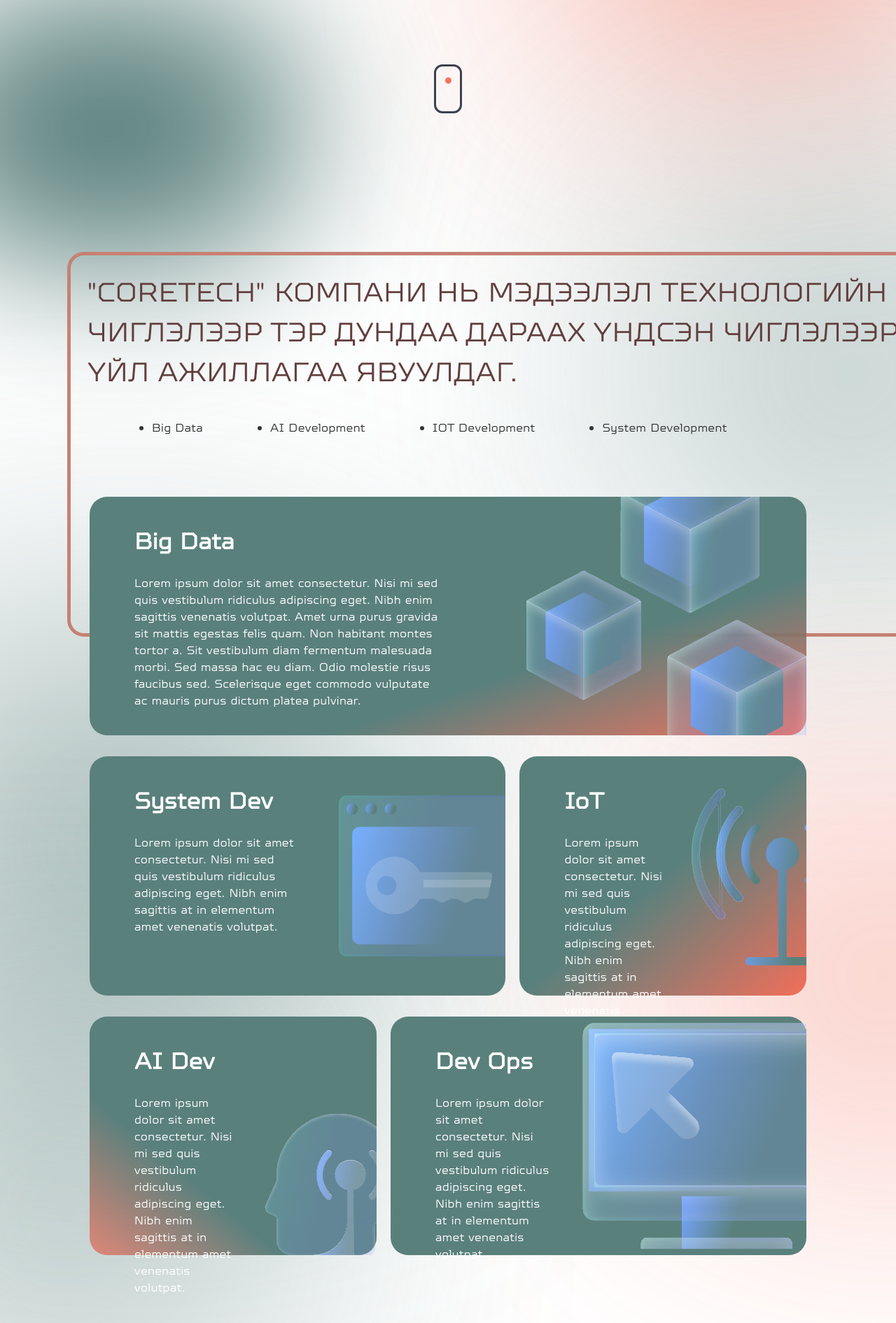
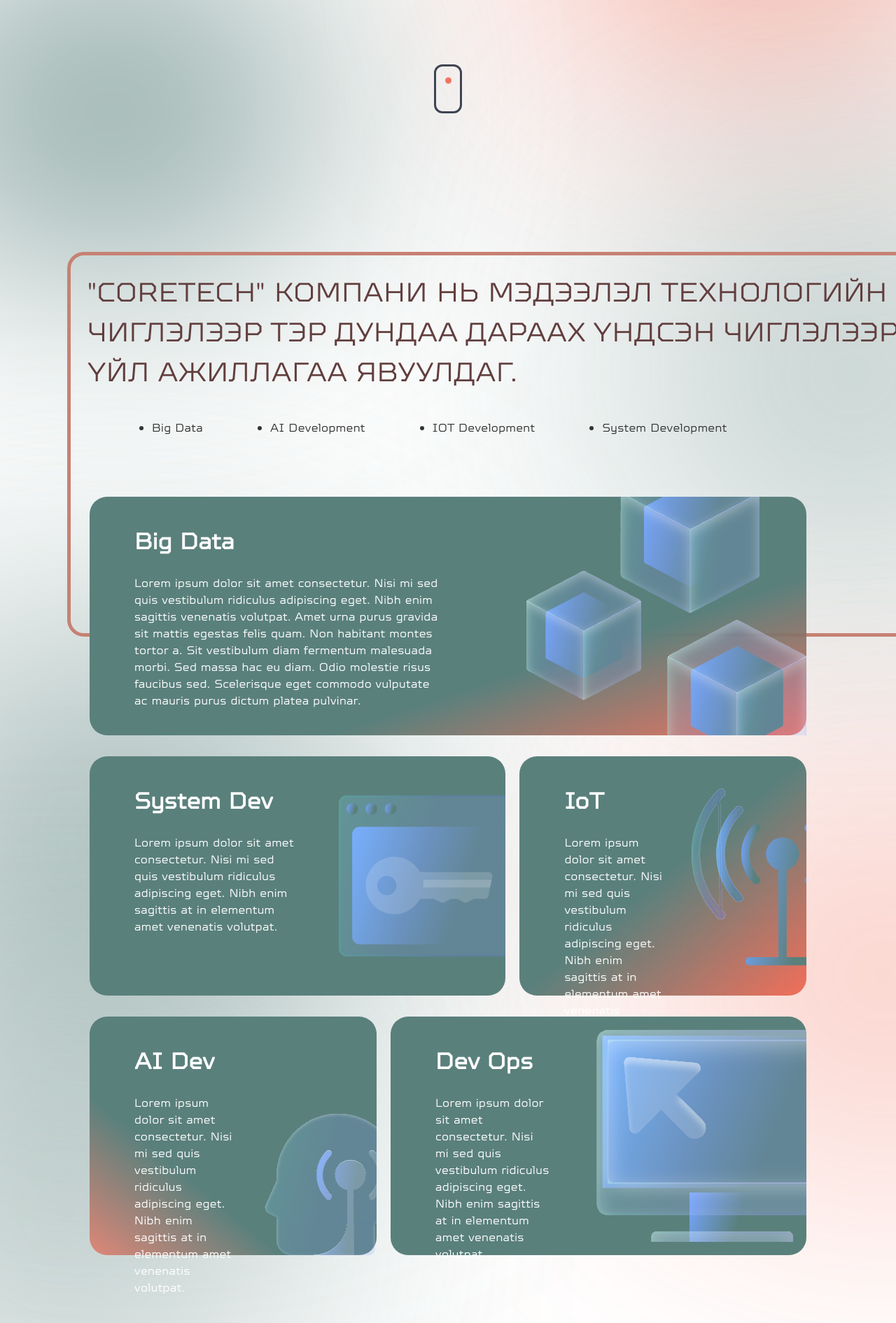
Before and after one commit to tuvshu1102/coretechweb, a Next.js app: page / in a window 1280 px wide. Shown: the part 520-2411 px from the top of the page at 70% size. Built offline with nearby package versions, Linux system fonts and the light colour scheme.

Commit message:
dunno bro

```diff
--- a/app/page.js
+++ b/app/page.js
@@ -52,7 +52,7 @@
     <Suspense fallback={<>Loading...</>}>
       <main className="h-auto w-full dark:bg-[#121212] bg-white m-0 p-0 relative flex items-center flex-col scroll-smooth font-custom tracking-wide overflow-hidden">
         <div className="absolute z-1 top-[300px] left-[80%] h-[100px] w-[10%] bg-[#ef5239] blur-[180px] rounded-[40%] shadow-[0px_0px_100px_140px_#ef5239]"></div>
-        <div className="absolute z-1 top-[650px] left-[30px] h-[107px] w-[20%] bg-[#5a807c] blur-[100px] rounded-[40%] shadow-[0px_0px_100px_140px_#5a807c]"></div>
+        <div className="absolute z-1 top-[650px] left-[30px] dark:h-[107px] h-[57px] w-[20%] bg-[#5a807c] dark:blur-[100px] blur-[150px] rounded-[40%] shadow-[0px_0px_100px_140px_#5a807c]"></div>
         <div className="absolute z-1 top-[1650px] left-[30px] h-[147px] w-[23%] bg-[#5a807c] blur-[200px] rounded-[30%] shadow-[0px_0px_100px_140px_#5a807c]"></div>
         <div className="absolute z-1 top-[1000px] right-[0px] h-[107px] w-[10%] bg-[#5a807c] blur-[200px] rounded-full shadow-[0px_0px_100px_140px_#5a807c]"></div>
         <div className="absolute z-1 top-[2200px] left-[30px] h-[107px] w-[10%] bg-[#5a807c] blur-[200px] rounded-[40%] shadow-[0px_0px_100px_140px_#5a807c]"></div>
--- a/components/decoy.js
+++ b/components/decoy.js
@@ -49,8 +49,8 @@
             <Image
               alt="coretech"
               src="/dsystemdev.svg"
-              width="700"
-              height="700"
+              width="300"
+              height="300"
               className=""
             />
           </div>
@@ -108,8 +108,8 @@
             <Image
               alt="coretech"
               src="/ddevops.svg"
-              width="320"
-              height="320"
+              width="300"
+              height="300"
               className="absolute right-0 "
             />
           </div>
@@ -190,12 +190,12 @@
               in elementum amet venenatis volutpat. Amet urna purus gravida sit
               mattis egestas felis quam.
             </p>
-            <div className="w-[150px] h-full flex justify-end items-end pr-5 pb-5">
+            <div className="w-[150px] h-full flex justify-end items-end pr-5">
               <Image
                 alt="coretech"
                 src="/mai.svg"
-                width="150"
-                height="150"
+                width="300"
+                height="300"
                 className="h-[10vh] w-[10vh]"
               />
             </div>
```
